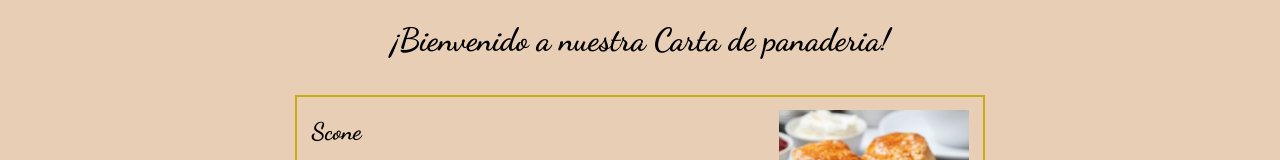
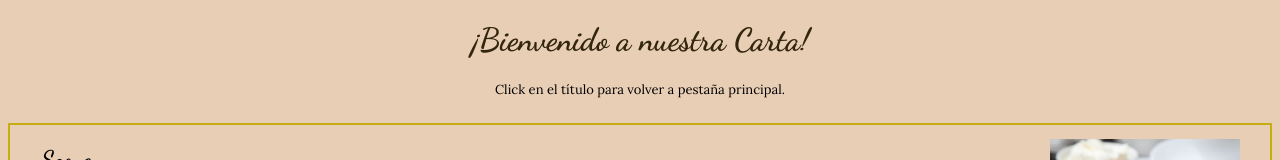
Before and after one commit to LuceroValentina/Proyectogrupal, a plain HTML site: page MenuPanaderia.html in a window 1280 px wide. Shown: the top 160 px of the page. Drawn offline with Linux system fonts and the light colour scheme.

Commit message:
Cambios de Valentina

```diff
--- a/MenuPanaderia.html
+++ b/MenuPanaderia.html
@@ -7,10 +7,14 @@
     <link rel="stylesheet" href="cartas.css">
 </head>
 <body>
-    <div class="titulo">
-        <h1>¡Bienvenido a nuestra Carta de panaderia!</h1>
+    <div class="bienvenida">
+        <a href="../Proyectogrupal/index.html">
+            <h1>¡Bienvenido a nuestra Carta!</h1>
+        </a>
     </div>
-    <div class="contenedor-carta">
+    <div class="click">
+        <p>Click en el título para volver a pestaña principal.</p>
+    </div>
 
         <div class="cuadricula">
             <div class="textos">
--- a/cartas.css
+++ b/cartas.css
@@ -5,9 +5,15 @@ body {
     background-color: #e9ceb6;
 }
 
-.titulo {
+.bienvenida {
     text-align: center;
     font-family: "Dancing Script", cursive;
+}
+
+.click {
+    font-family: 'Lora', sans-serif;
+    text-align: center;
+    font-size: small;
 }
 
 a {
--- a/css/style.css
+++ b/css/style.css
@@ -4,7 +4,9 @@
 body {
     background-color: rgb(211, 190, 151);
 }
-
+.contenedor-imagenes{
+    display: grid;
+}
 .box {
     margin-bottom: 35px;
     height: 180px;
```
Also changed, not shown: cartapasteleria.html (+5 -2 lines), cartate.html (+5 -2 lines), index.html (+2 -0 lines).
